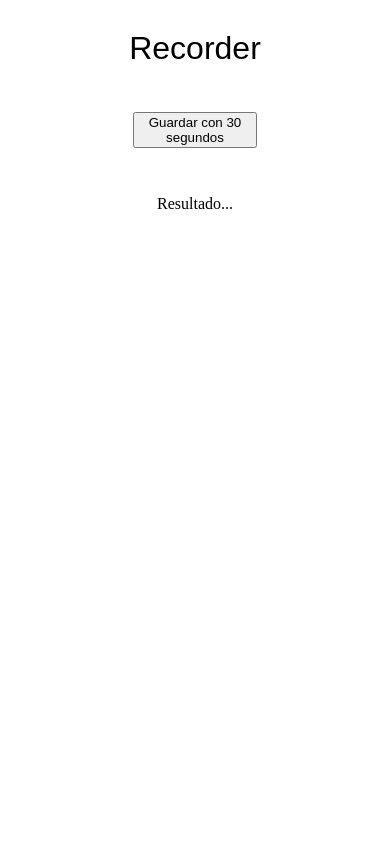
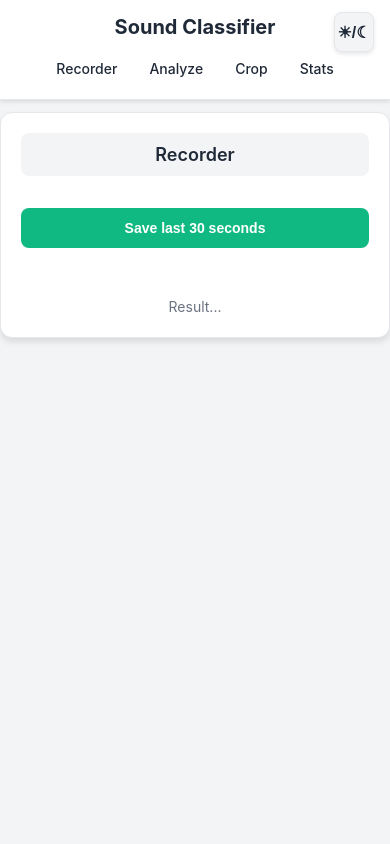
Before and after one commit to nicolasazrak/sound-classifier, a Flask app: page /recorder in a window 390 px wide. Run offline with Flask 3, Linux system fonts and the light colour scheme.

Commit message:
Improvement but still failing to property record

```diff
--- a/config.py
+++ b/config.py
@@ -4,6 +4,7 @@ Configuration for sound classifier audio settings.
 """
 
 INPUT_DEVICE = 7
+SAMPLE_RATE = 44100  # Must match your audio device's native rate
 
 # Web app configuration
 WEB_CONFIG = {
--- a/real_time_classifier.py
+++ b/real_time_classifier.py
@@ -95,6 +95,7 @@ class RealTimeClassifier:
             input_device=config.INPUT_DEVICE,
             recording_duration=2,
             callback=self.analyze,
+            sample_rate=config.SAMPLE_RATE,
         )
         recorder.run()
 
--- /dev/null
+++ b/static/nav.css
@@ -0,0 +1,84 @@
+nav {
+    position: fixed;
+    top: 0;
+    left: 0;
+    right: 0;
+    background-color: var(--bg-primary);
+    border-bottom: 1px solid var(--border-color);
+    padding: 1rem 2rem;
+    display: flex;
+    justify-content: space-between;
+    align-items: center;
+    z-index: 999;
+    box-shadow: 0 2px 4px var(--shadow);
+    gap: 1rem;
+}
+
+nav .logo {
+    font-size: 1.25rem;
+    font-weight: 700;
+    color: var(--text-primary);
+    padding-right: 1rem;
+}
+
+nav .nav-links {
+    display: flex;
+    gap: 1rem;
+    flex: 1;
+    justify-content: center;
+}
+
+nav .nav-links a {
+    padding: 0.5rem 1rem;
+    text-decoration: none;
+    color: var(--text-primary);
+    border-radius: 6px;
+    transition: all 0.2s ease;
+    font-weight: 500;
+}
+
+nav .nav-links a:hover {
+    background-color: var(--bg-secondary);
+}
+
+nav .nav-actions {
+    display: flex;
+    align-items: center;
+}
+
+body {
+    padding-top: 6rem;
+}
+
+@media (max-width: 768px) {
+    nav {
+        flex-direction: column;
+        gap: 0.5rem;
+        padding: 0.75rem 1rem;
+    }
+
+    nav .logo {
+        padding-right: 0;
+    }
+
+    nav .nav-links {
+        flex-wrap: wrap;
+        justify-content: center;
+        gap: 0.5rem;
+    }
+
+    nav .nav-links a {
+        padding: 0.5rem 0.75rem;
+        font-size: 0.875rem;
+    }
+
+    nav .nav-actions {
+        position: absolute;
+        top: 0.75rem;
+        right: 1rem;
+    }
+
+    body {
+        padding-top: 7rem;
+    }
+}
--- a/static/style.css
+++ b/static/style.css
@@ -1,59 +1,195 @@
-h1 {
-  font-size: 2em;
-  font-family: sans-serif;
-  margin: 1em;
-  text-align: center;
+:root {
+    --bg-primary: #ffffff;
+    --bg-secondary: #f3f4f6;
+    --text-primary: #1f2937;
+    --text-secondary: #6b7280;
+    --border-color: #e5e7eb;
+    --accent-green: #10b981;
+    --accent-green-hover: #059669;
+    --accent-red: #ef4444;
+    --accent-red-hover: #dc2626;
+    --shadow: rgba(0, 0, 0, 0.1);
+}
+
+[data-theme="dark"] {
+    --bg-primary: #1f2937;
+    --bg-secondary: #111827;
+    --text-primary: #f9fafb;
+    --text-secondary: #9ca3af;
+    --border-color: #374151;
+    --shadow: rgba(0, 0, 0, 0.3);
+}
+
+* {
+    box-sizing: border-box;
+}
+
+body {
+    font-family: -apple-system, BlinkMacSystemFont, 'Segoe UI', Roboto, Oxygen, Ubuntu, Cantarell, sans-serif;
+    background-color: var(--bg-secondary);
+    color: var(--text-primary);
+    line-height: 1.5;
+    transition: background-color 0.3s ease, color 0.3s ease;
+}
+
+.main {
+    display: grid;
+    grid-template-columns: repeat(auto-fill, minmax(320px, 1fr));
+    gap: 1.5rem;
+    max-width: 1400px;
+    margin: 0 auto;
+}
+
+.recording {
+    background-color: var(--bg-primary);
+    border: 1px solid var(--border-color);
+    border-radius: 12px;
+    padding: 1.25rem;
+    box-shadow: 0 4px 6px var(--shadow);
+    transition: all 0.3s ease;
+    display: flex;
+    flex-direction: column;
+    gap: 1rem;
+}
+
+.recording:hover {
+    transform: translateY(-2px);
+    box-shadow: 0 8px 12px var(--shadow);
+}
+
+.title {
+    font-size: 1.125rem;
+    font-weight: 600;
+    color: var(--text-primary);
+    text-align: center;
+    padding: 0.5rem;
+    background-color: var(--bg-secondary);
+    border-radius: 8px;
+}
+
+.waveform-container {
+    position: relative;
+    width: 100%;
+    height: 120px;
+}
+
+.recording-image {
+    width: 100%;
+    height: 100%;
+    object-fit: cover;
+    border-radius: 8px;
+    cursor: pointer;
+    transition: transform 0.2s ease;
+}
+
+.recording-image:hover {
+    transform: scale(1.02);
+}
+
+.playback-line {
+    position: absolute;
+    top: 0;
+    left: 0;
+    width: 3px;
+    height: 100%;
+    background-color: #ff6b35;
+    pointer-events: none;
+    opacity: 0;
+    transition: opacity 0.2s ease, left 0.1s linear;
+    box-shadow: 0 0 8px rgba(255, 107, 53, 0.6);
+    z-index: 10;
+}
+
+.playback-line.active {
+    opacity: 1;
+}
+
+.actions {
+    display: flex;
+    gap: 0.75rem;
+    justify-content: center;
+}
+
+button {
+    flex: 1;
+    padding: 0.75rem 1rem;
+    border: none;
+    border-radius: 8px;
+    font-size: 0.875rem;
+    font-weight: 600;
+    cursor: pointer;
+    transition: all 0.2s ease;
+    white-space: nowrap;
+}
+
+.btn-positive {
+    background-color: var(--accent-green);
+    color: white;
+}
+
+.btn-positive:hover {
+    background-color: var(--accent-green-hover);
+    transform: translateY(-1px);
+}
+
+.btn-negative {
+    background-color: var(--accent-red);
+    color: white;
+}
+
+.btn-negative:hover {
+    background-color: var(--accent-red-hover);
+    transform: translateY(-1px);
+}
+
+.disapear {
+    animation: slideOut 0.5s ease-out forwards;
+}
+
+@keyframes slideOut {
+    0% {
+        opacity: 1;
+        transform: translateX(0) scale(1);
+    }
+    100% {
+        opacity: 0;
+        transform: translateX(20px) scale(0.95);
+    }
+}
+
+.theme-toggle {
+    padding: 0.5rem;
+    width: 40px;
+    height: 40px;
+    display: flex;
+    align-items: center;
+    justify-content: center;
+    background-color: var(--bg-secondary);
+    border: 1px solid var(--border-color);
+    border-radius: 8px;
+    color: var(--text-primary);
+    cursor: pointer;
+    font-size: 1rem;
+    font-weight: 600;
+    transition: all 0.2s ease;
+    box-shadow: 0 2px 4px var(--shadow);
+    white-space: nowrap;
+}
+
+.theme-toggle:hover {
+    transform: scale(1.05);
+    box-shadow: 0 4px 8px var(--shadow);
 }
 
 #button-container {
-  width: 40%;
-  margin: 3em auto;
-}
-
-button {
-  width: 100%;
-  text-align: center;
+    display: flex;
+    justify-content: center;
+    padding: 1rem 0;
 }
 
 #result {
-  magin: 1em;
-  text-align: center;
+    text-align: center;
+    color: var(--text-secondary);
+    margin-top: 1rem;
+    font-size: 0.875rem;
 }
-
-.main {
-  width: 80%;
-  max-width: 700px;
-  margin: auto;
-}
-
-.recording {
-  border: 0.1em solid black;
-  margin: 2em;
-}
-
-.title {
-  padding: 0.5em;
-  font-weight: bolder;
-  text-align: center;
-  font-family: sans-serif;
-  font-size: 1.5em;
-}
-
-.actions {
-  text-align: right;
-  padding: 0.5em;
-}
-
-img {
-  padding: 0;
-  margin: 0;
-  width: 100%;
-}
-
-.disapear {
-  -webkit-transition: opacity 0.5s ease-in-out;
-  -moz-transition: opacity 0.5s ease-in-out;
-  -ms-transition: opacity 0.5s ease-in-out;
-  -o-transition: opacity 0.5s ease-in-out;
-  opacity: 0;
-}
--- /dev/null
+++ b/templates/partials/base.html
@@ -0,0 +1,51 @@
+<!DOCTYPE html>
+<html>
+<head>
+    <title>{% block title %}Sound Classifier{% endblock %}</title>
+    <meta name="viewport" content="width=device-width, initial-scale=1.0">
+    <link rel="stylesheet" href="/static/reset.css">
+    <link rel="stylesheet" href="/static/nav.css">
+    <link rel="stylesheet" href="/static/style.css">
+    <script>
+        (function() {
+            const savedTheme = localStorage.getItem('theme');
+            if (savedTheme) {
+                document.documentElement.setAttribute('data-theme', savedTheme);
+            } else if (window.matchMedia && window.matchMedia('(prefers-color-scheme: dark)').matches) {
+                document.documentElement.setAttribute('data-theme', 'dark');
+            }
+        })();
+    </script>
+    {% block head %}{% endblock %}
+</head>
+<body>
+    <nav>
+        <div class="logo">Sound Classifier</div>
+        <div class="nav-links">
+            <a href="/recorder">Recorder</a>
+            <a href="/analyze">Analyze</a>
+            <a href="/crop">Crop</a>
+            <a href="/stats">Stats</a>
+        </div>
+        <div class="nav-actions">
+            <button class="theme-toggle" onclick="toggleTheme()">☀/☾</button>
+        </div>
+    </nav>
+
+    {% block content %}{% endblock %}
+
+    <script>
+        function toggleTheme() {
+            const body = document.body;
+            const currentTheme = body.getAttribute('data-theme') || document.documentElement.getAttribute('data-theme');
+            const newTheme = currentTheme === 'dark' ? 'light' : 'dark';
+            document.documentElement.setAttribute('data-theme', newTheme);
+            body.setAttribute('data-theme', newTheme);
+            localStorage.setItem('theme', newTheme);
+        }
+    </script>
+
+    <script src="/static/common.js"></script>
+    {% block scripts %}{% endblock %}
+</body>
+</html>
--- a/templates/recorder.html
+++ b/templates/recorder.html
@@ -1,25 +1,28 @@
-<html>
-<head>
-    <title>Recorder</title>
-    <meta name="viewport" content="width=device-width, initial-scale=1.0">
-    <link rel="stylesheet" href="/static/reset.css">
-    <link rel="stylesheet" href="/static/style.css">
-</head>
-<body>
-    <div class="main">
-        <h1>Recorder</h1>
+{% extends "partials/base.html" %}
+
+{% block title %}Recorder - Sound Classifier{% endblock %}
+
+{% block content %}
+<div class="main" style="grid-template-columns: 1fr; max-width: 600px;">
+    <div class="recording">
+        <div class="title">
+            <div>Recorder</div>
+        </div>
         <div id='button-container'>
-            <button onclick="save()">Guardar con 30 segundos</button>
+            <button class="btn-positive" onclick="save()">Save last 30 seconds</button>
         </div>
-        <div id="result">Resultado...</div>
+        <div id="result" style="text-align: center; color: var(--text-secondary); margin-top: 1rem;">Result...</div>
     </div>
+</div>
+{% endblock %}
+
+{% block scripts %}
 <script>
     async function save() {
         const response = await fetch("/recordings", {
-                method: 'POST', // *GET, POST, PUT, DELETE, etc.
+            method: 'POST',
         });
         document.getElementById("result").innerHTML = await response.text();
     }
 </script>
-</body>
-</html>
+{% endblock %}
--- a/web.py
+++ b/web.py
@@ -1,26 +1,34 @@
-import itertools
+import datetime
 import os
 import os.path
 import random
-import sys
-import threading
 import time
-import wave
 
-import numpy as np
 from flask import Flask, jsonify, render_template, request
 
 import config
 from recorder import BufferedRecorder
 
 app = Flask(__name__)
-recorder = BufferedRecorder(buffer_seconds=30, input_device=config.INPUT_DEVICE)
+recorder = BufferedRecorder(
+    buffer_seconds=30, input_device=config.INPUT_DEVICE, rate=config.SAMPLE_RATE
+)
+
+
+@app.template_filter("strftime")
+def strftime_filter(timestamp, format_str):
+    return datetime.datetime.fromtimestamp(timestamp).strftime(format_str)
 
 
 @app.route("/analyze")
 def view_analyze_page():
     generate_thumbs()
     return render_template("analyzer.html", recordings=list_recognized_recordings())
+
+
+@app.route("/stats")
+def view_stats_page():
+    return render_template("stats.html")
 
 
 @app.route("/report")
@@ -76,7 +84,7 @@ def crop_audio():
         f'ffmpeg -ss {position} -i "training-data/raw/{recording}" -t 2 "training-data/positive/{outname}"'
     )
 
-    return "OK"
+    return f"training-data/positive/{outname}"
 
 
 @app.route("/recorder")
@@ -119,9 +127,10 @@ def list_recordings(from_type):
 
 def generate_thumb(file_path):
     if not os.path.isfile(file_path + ".png"):
-        print("Generating {file_path}.png")
+        print(f"Generating {file_path}.png")
+
         os.system(
-            f'ffmpeg -i "{file_path}"  -filter_complex "[0:a]aformat=channel_layouts=mono,  compand=gain=10,  showwavespic=s=600x120:colors=#9cf42f[fg];  color=s=600x120:color=#44582c,  drawgrid=width=iw/10:height=ih/5:color=#9cf42f@0.1[bg];  [bg][fg]overlay=format=auto,drawbox=x=(iw-w)/2:y=(ih-h)/2:w=iw:h=1:color=#9cf42f" -frames:v 1 "{file_path}.png"'
+            f'ffmpeg -i "{file_path}" -filter_complex "[0:a]aformat=channel_layouts=mono,showwavespic=s=600x120:colors=#9cf42f[fg];color=s=600x120:color=#44582c,drawgrid=width=iw/10:height=ih/5:color=#9cf42f@0.1[bg];[bg][fg]overlay=format=auto" -frames:v 1 "{file_path}.png"'
         )
 
 
```
Also changed, not shown: recorder.py (+6 -17 lines), static/common.js (+38 -1 lines), templates/analyzer.html (+49 -26 lines), templates/cropper.html (+18 -19 lines), templates/partials/recording_card.html (added, +15 -0 lines), templates/stats.html (added, +68 -0 lines), README.md, 1 other file. Lines whose indentation alone changed are shown as unchanged.
